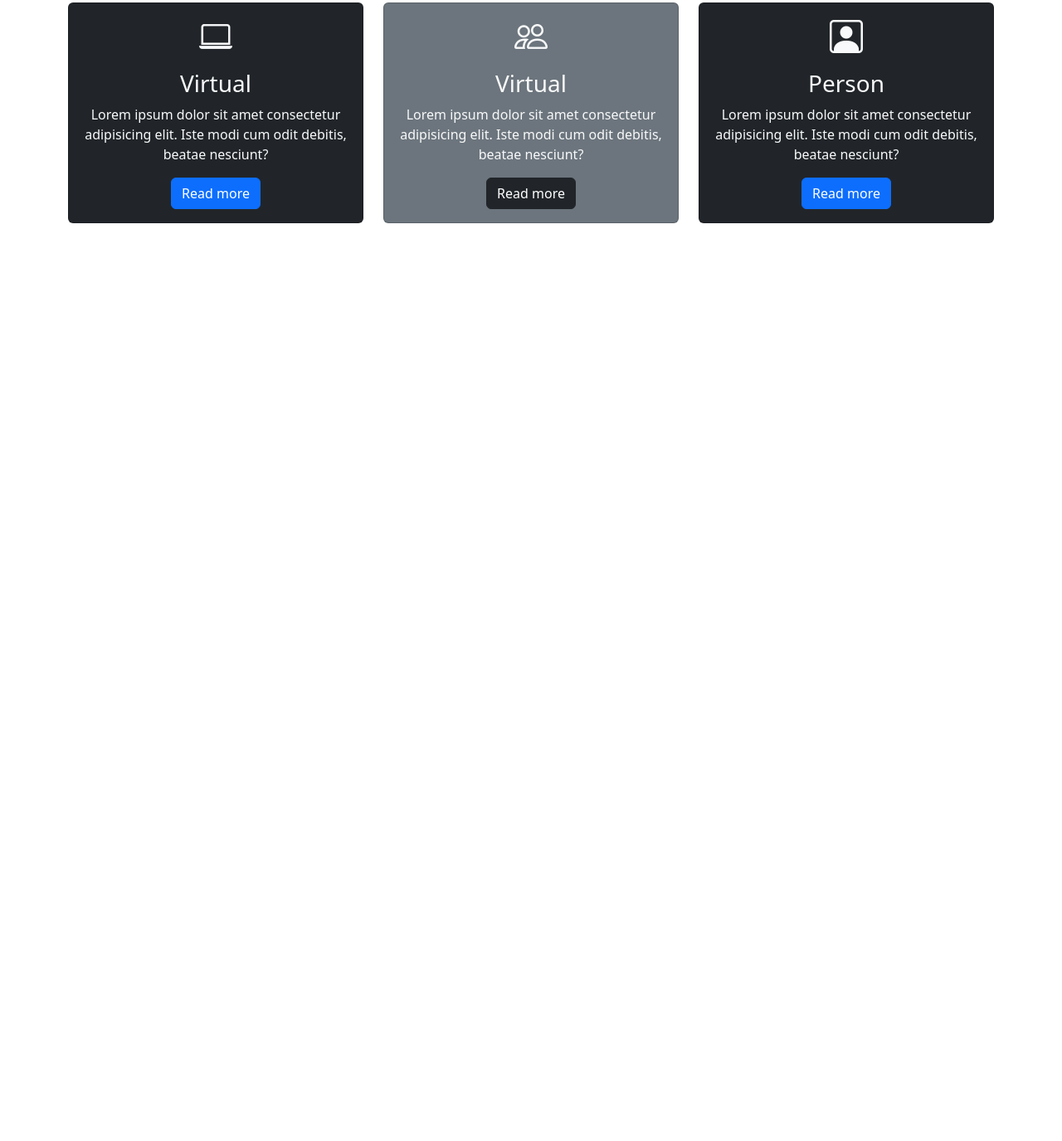
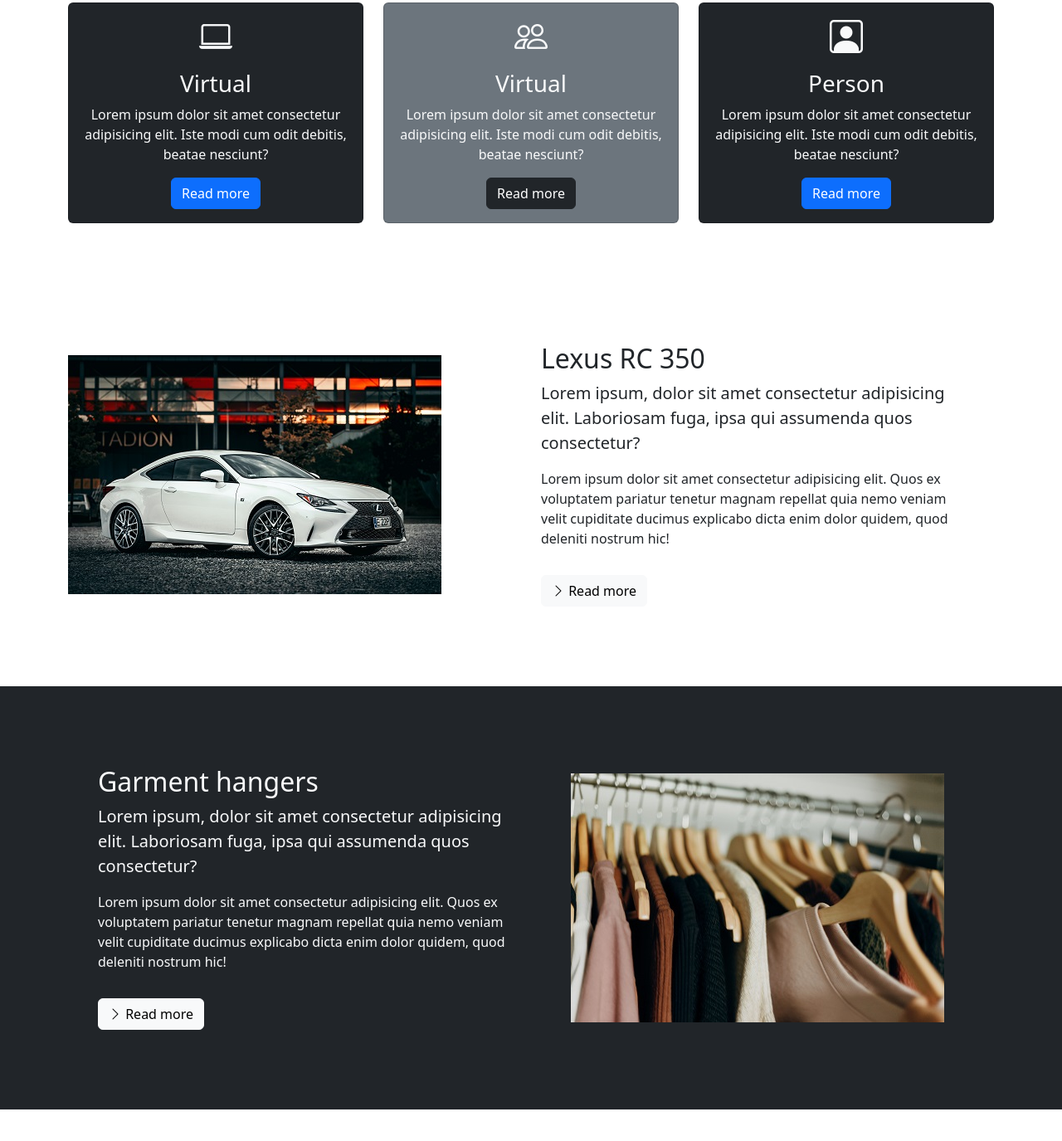
Before and after one commit to sinchan-s/web-dev, a plain HTML site: page index.html in a window 1280 px wide. Shown: the part 593-1968 px from the top of the page at 83% size. Before the commit the page ends 910 px from the top, so only its background shows below. Drawn offline with nearby package versions, Linux system fonts and the light colour scheme.

Commit message:
navbar fix+info sec

```diff
--- a/index.html
+++ b/index.html
@@ -12,7 +12,9 @@
     <title>test-site</title>
 </head>
 <body>
-    <nav class="navbar navbar-expand-md bg-dark navbar-dark">
+
+    <!-- navbar section -->
+    <nav class="navbar navbar-expand-md bg-dark navbar-dark fixed-top">
         <div class="container">
             <a href="#" class="navbar-brand">Bootstrap+PyScript</a>
 
@@ -36,6 +38,7 @@
         </div>
     </nav>
 
+    <!-- showcase section -->
     <section class="bg-dark text-light p-5 text-center text-md-start p-lg-0 pt-lg-5">
         <div class="container">
             <div class="d-md-flex align-items-center justify-content-between">
@@ -51,6 +54,7 @@
         </div>
     </section>
 
+    <!-- submit section -->
     <section class="bg-primary text-light p-5">
         <div class="container">
             <div class="d-md-flex justify-content-between align-items-center">
@@ -64,9 +68,10 @@
         </div>
     </section>
 
+    <!-- boxes section -->
     <section class="p-5">
         <div class="container">
-            <div class="row text-center">
+            <div class="row text-center g-4">
                 <div class="col-md">
                     <div class="card bg-dark text-light">
                         <div class="card-body text-center">
@@ -113,6 +118,57 @@
         </div>
     </section>
 
+    <!-- info section -->
+    <section class="p-5" id="posts">
+        <div class="container">
+            <div class="row align-items-center justify-content-between">
+                <div class="col-md">
+                    <img src="img/lexus.jpg" alt="" class="img-fluid">
+                </div>
+                <div class="col-md p-5">
+                    <h2>Lexus RC 350</h2>
+                    <p class="lead">
+                        Lorem ipsum, dolor sit amet consectetur adipisicing elit. Laboriosam fuga, ipsa qui assumenda quos consectetur?
+                    </p>
+                    <p>
+                        Lorem ipsum dolor sit amet consectetur adipisicing elit. Quos ex voluptatem pariatur tenetur magnam repellat quia nemo veniam velit cupiditate ducimus explicabo dicta enim dolor quidem, quod deleniti nostrum hic!
+                    </p>
+                    <a href="#" class="btn btn-light mt-3">
+                        <i class="bi bi-chevron-right"></i> Read more
+                    </a>
+                </div>
+            </div>
+        </div>
+    </section>
+
+    <!-- info2 section -->
+    <section class="p-5 bg-dark text-light" id="learn">
+        <div class="container">
+            <div class="row align-items-center justify-content-between">
+                <div class="col-md p-5">
+                    <h2>Garment hangers</h2>
+                    <p class="lead">
+                        Lorem ipsum, dolor sit amet consectetur adipisicing elit. Laboriosam fuga, ipsa qui assumenda quos consectetur?
+                    </p>
+                    <p>
+                        Lorem ipsum dolor sit amet consectetur adipisicing elit. Quos ex voluptatem pariatur tenetur magnam repellat quia nemo veniam velit cupiditate ducimus explicabo dicta enim dolor quidem, quod deleniti nostrum hic!
+                    </p>
+                    <a href="#" class="btn btn-light mt-3">
+                        <i class="bi bi-chevron-right"></i> Read more
+                    </a>
+                </div>
+                <div class="col-md">
+                    <img src="img/hangers.jpg" alt="" class="img-fluid">
+                </div>
+            </div>
+        </div>
+    </section>
+
+    <!-- accordian section -->
+    <section class="p-5" id="utils">
+
+    </section>
+
     <!-- JavaScript Bundle with Popper -->
     <script src="https://cdn.jsdelivr.net/npm/bootstrap@5.2.0-beta1/dist/js/bootstrap.bundle.min.js" integrity="sha384-pprn3073KE6tl6bjs2QrFaJGz5/SUsLqktiwsUTF55Jfv3qYSDhgCecCxMW52nD2" crossorigin="anonymous">
     </script>
--- a/style.css
+++ b/style.css
@@ -1,3 +1,9 @@
+body::before{
+    display: block;
+    content: "";
+    height: 56px;
+}
+
 @media(min-width: 768px){
     .input-area{
         width: 50%
```
